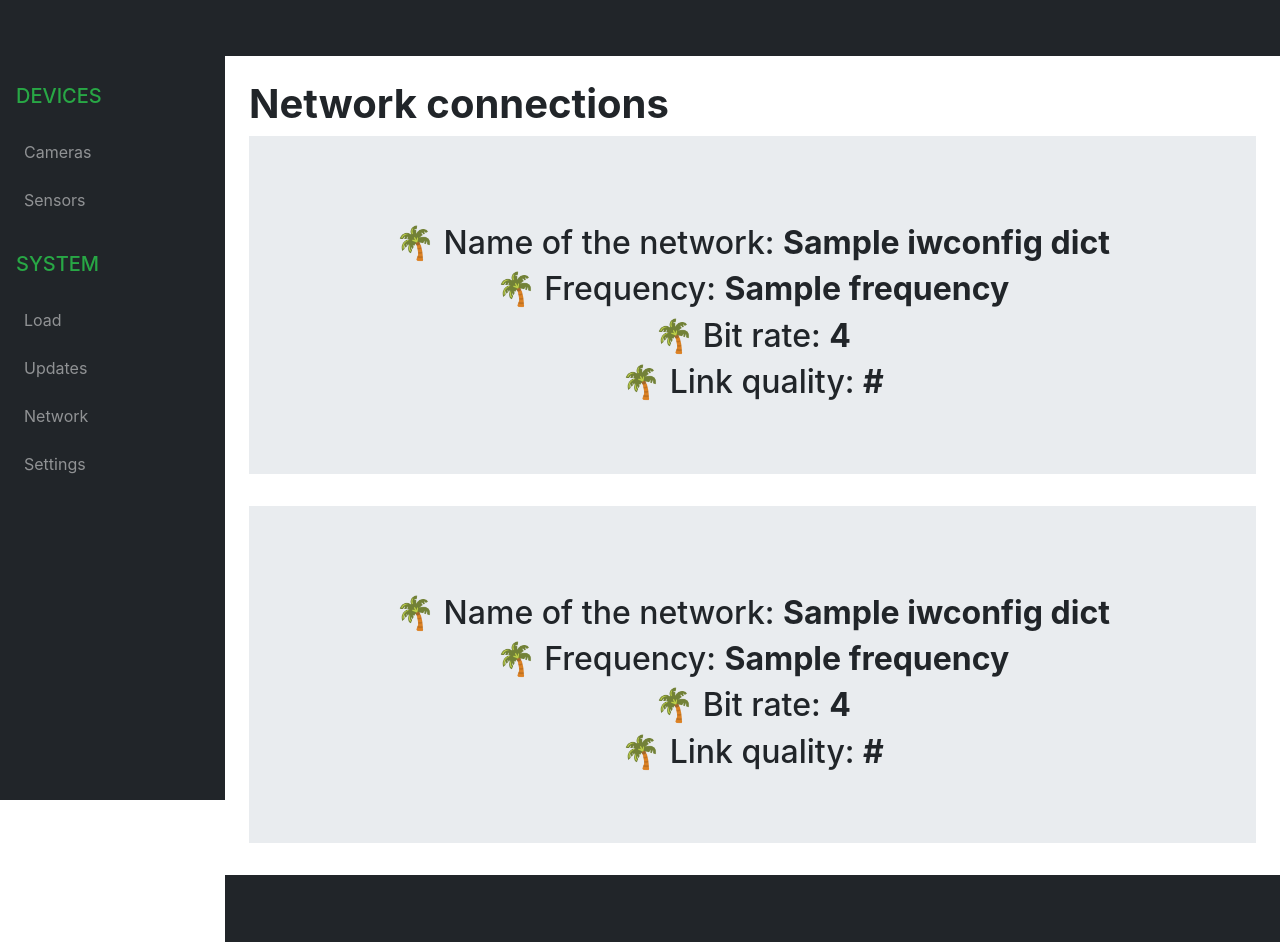
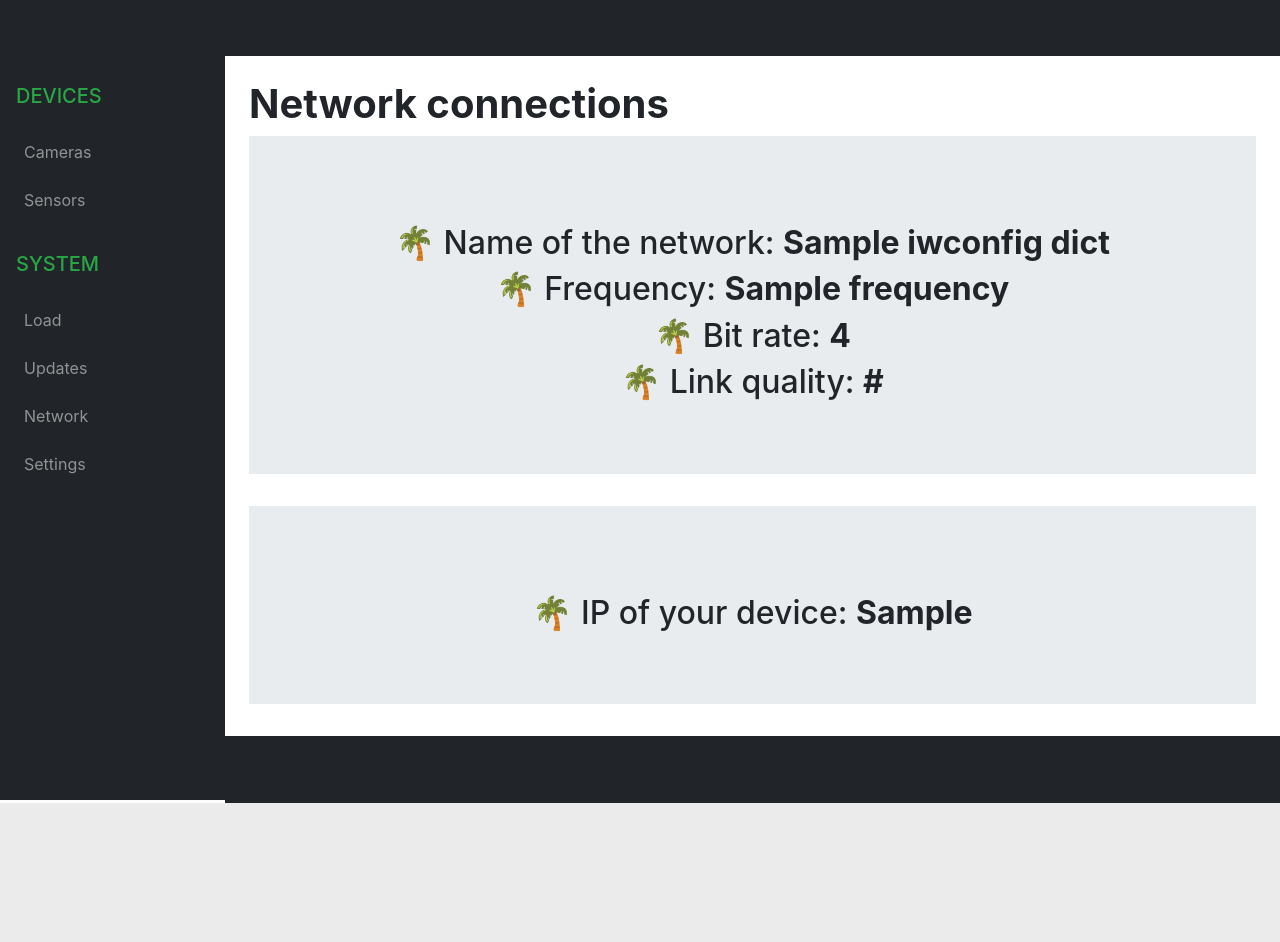
Before and after one commit to zacniewski/HomeGuard, a Django app: template frontend/templates/network.html in a window 1280 px wide. After the commit the page ends 803 px from the top, so only its background shows below. Run offline with Django 3.2, Linux system fonts and the light colour scheme; the template is opened without the code that fills it: most values are stand-ins (such as "Sample title", 1, 10 or a date in 2020); some libraries are stand-ins or nearby versions.

Commit message:
Wired network data captured

```diff
--- a/frontend/templates/network.html
+++ b/frontend/templates/network.html
@@ -21,13 +21,10 @@
         <div class="jumbotron jumbotron-fluid">
             <div class="container d-flex flex-column align-self-center">
                 <i class="fas fa-network-wired fa-4x mb-4 align-self-center"></i>
-                {%  if iwconfig_dict.Frequency %}
-                    <h2 class="display-6 align-self-center">&#127796; Name of the network: <b>{{ iwconfig_dict.name }}</b></h2>
-                    <h2 class="display-6 align-self-center">&#127796; Frequency: <b>{{ iwconfig_dict.Frequency }}</b></h2>
-                    <h2 class="display-6 align-self-center">&#127796; Bit rate: <b>{{ iwconfig_dict.BitRate }}</b></h2>
-                    <h2 class="display-6 align-self-center">&#127796; Link quality: <b>{{ iwconfig_dict.LinkQuality }}</b></h2>
+                {%  if ifconfig_dict.ip %}
+                    <h2 class="display-6 align-self-center">&#127796; IP of your device: <b>{{ ifconfig_dict.ip }}</b></h2>
                 {%  else %}
-                    <h2 class="display-6 align-self-center">&#10060;  Your device is <b>not connected</b> to wireless network!</h2>
+                    <h2 class="display-6 align-self-center">&#10060;  Your device is <b>not connected</b> to wired network!</h2>
                 {%  endif %}
             </div>
         </div>
```
Also changed, not shown: frontend/views.py (+10 -4 lines).
